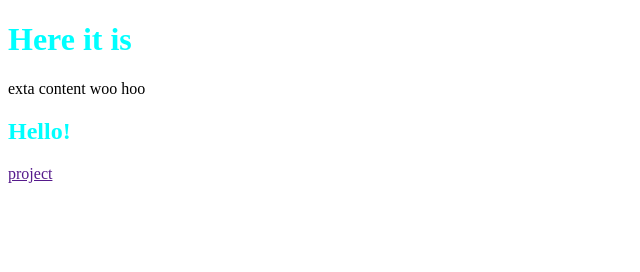
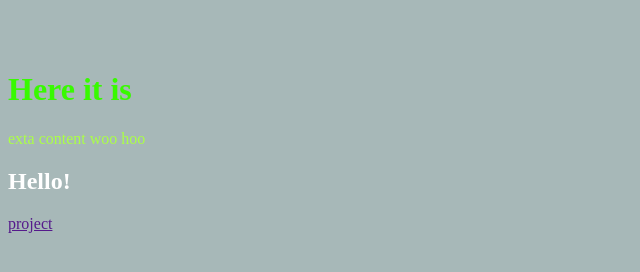
Before and after one commit to NamineRae/DGM1600PersonalProjectSummer2021, a plain HTML site: page index.html in a window 1280 px wide. Shown: the whole page, without its empty margins (0-640 px from the left). Drawn offline with Linux system fonts and the light colour scheme.

Commit message:
Began Stylization

```diff
--- a/CSS/styles.css
+++ b/CSS/styles.css
@@ -1,3 +1,20 @@
-h1 {
-    color: aqua;
+body {
+    background-color: rgb(167, 184, 184);
 }
+
+.first {
+    color: rgb(56, 250, 0);
+    padding-top: 50px;
+}
+
+p {
+    color: rgb(171, 255, 70) ;
+}
+
+.second {
+    color:rgb(255, 255, 255);
+}
+
+.project-tile {
+    color: black;
+}
--- a/index.html
+++ b/index.html
@@ -12,11 +12,11 @@
     <nav id="navbar"></nav>
 
 
-    <h1>Here it is</h1>
+    <h1 class="first">Here it is</h1>
     <p>exta content woo hoo</p>
 
     <section id="welcome-section">
-        <h1>Hello!</h1>
+        <h1 class="second">Hello!</h1>
     </section>
 
     <section id="projects">
```
